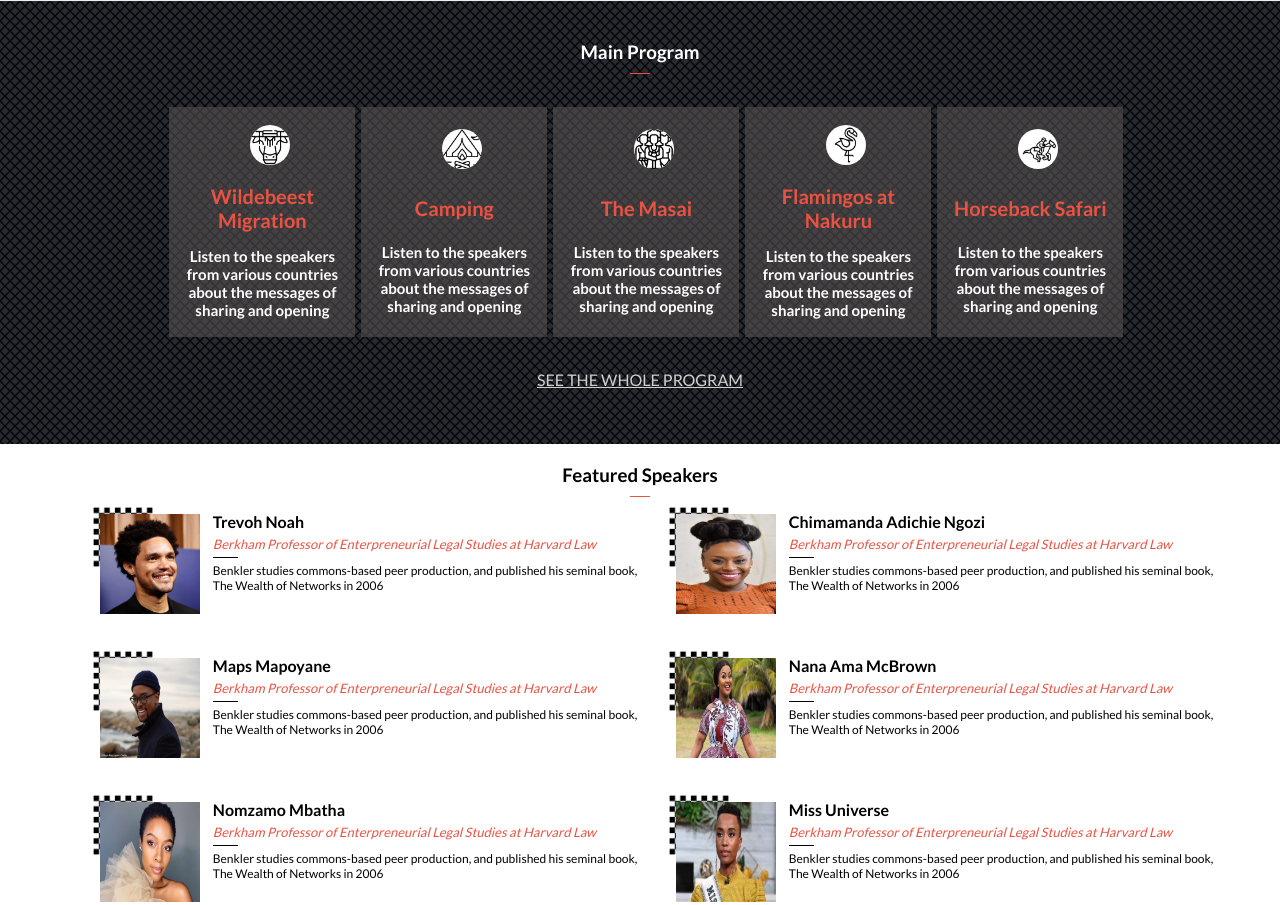
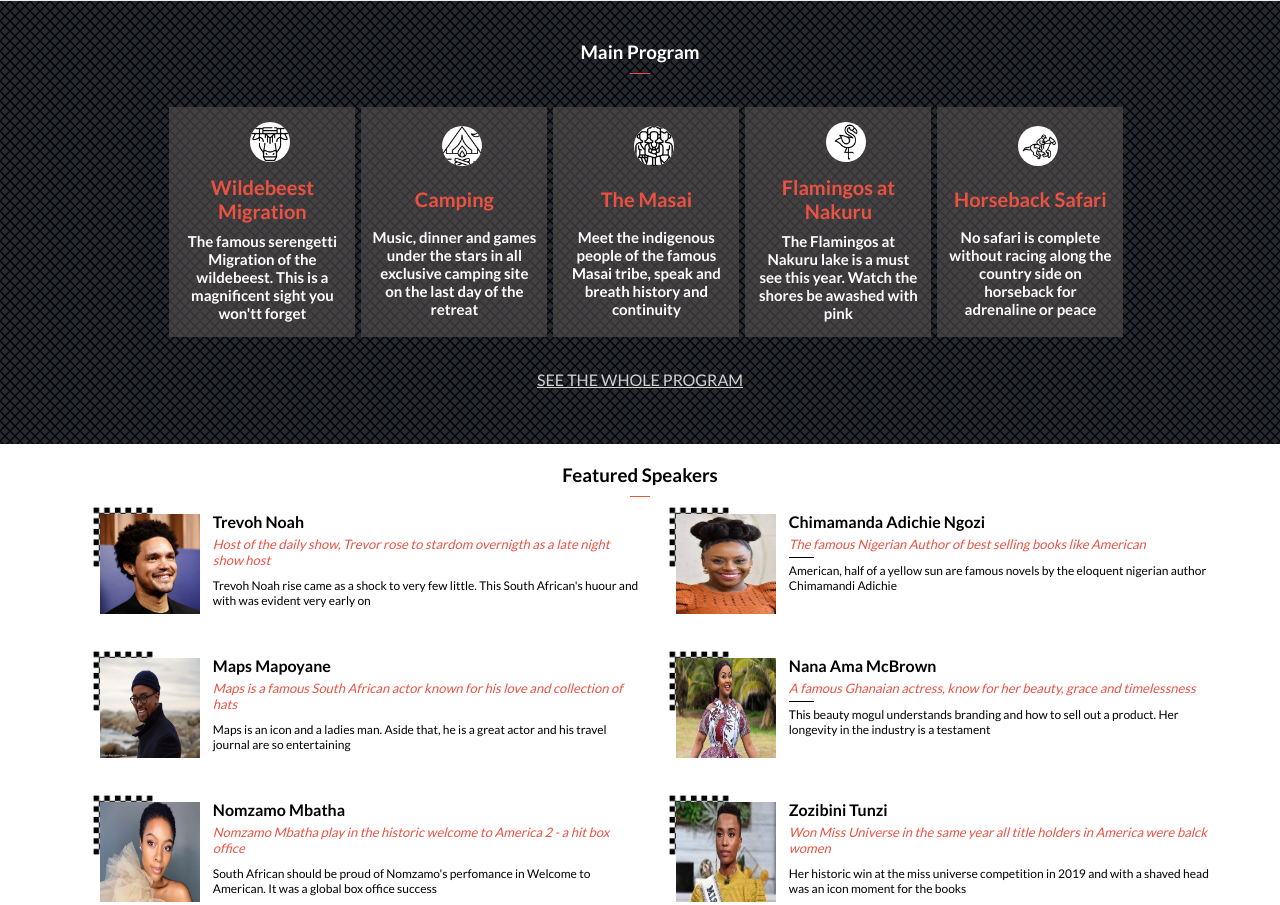
Before and after one commit to coderacheal/Safari-Retreat, a website: page index.html in a window 1280 px wide. Shown: the part 590-1495 px from the top of the page. Drawn offline with Linux system fonts and the light colour scheme.

Commit message:
Update read me file with live demo link and change speaker content

```diff
--- a/index.html
+++ b/index.html
@@ -65,27 +65,27 @@
                     <div class="program-description">
                         <div class="program-icon-div"><img src="images/ox.png" alt=""></div>
                         <p class="program-title">Wildebeest Migration </p>
-                        <div class="short-note"><p>Listen to the speakers from various countries about the messages of sharing and opening</p></div>
+                        <div class="short-note"><p>The famous serengetti Migration of the wildebeest. This is a magnificent sight you won'tt forget</p></div>
                     </div>
                     <div class="program-description">
                         <div class="program-icon-div"><img src="images/camp.png" alt=""></div>
                         <p class="program-title">Camping </p>
-                        <div class="short-note"><p>Listen to the speakers from various countries about the messages of sharing and opening</p></div>
+                        <div class="short-note"><p>Music, dinner and games under the stars in all exclusive camping site on the last day of the retreat</p></div>
                     </div>
                     <div class="program-description">
                         <div class="program-icon-div"><img src="images/tribe (1).png" alt=""></div>
                         <p class="program-title">The Masai  </p>
-                        <div class="short-note"><p>Listen to the speakers from various countries about the messages of sharing and opening</p></div>
+                        <div class="short-note"><p>Meet the indigenous people of the famous Masai tribe, speak and breath history and continuity</p></div>
                     </div>
                     <div class="program-description">
                         <div class="program-icon-div"><img src="images/flamingo.png" alt=""></div>
                         <p class="program-title">Flamingos at Nakuru</p>
-                        <div class="short-note"><p>Listen to the speakers from various countries about the messages of sharing and opening</p></div>
+                        <div class="short-note"><p>The Flamingos at Nakuru lake is a must see this year. Watch the shores be awashed with pink</p></div>
                     </div>
                     <div class="program-description">
                         <div class="program-icon-div"><img src="images/jockey.png" alt=""></div>
                         <p class="program-title">Horseback Safari </p>
-                        <div class="short-note"><p>Listen to the speakers from various countries about the messages of sharing and opening</p></div>
+                        <div class="short-note"><p>No safari is complete without racing along the country side on horseback for adrenaline or peace</p></div>
                     </div>
                 </div>
                 <div class="join-program-div">
--- a/js-files/script.js
+++ b/js-files/script.js
@@ -2,38 +2,38 @@ const speakers = [
   {
     speakerName: 'Trevoh Noah',
     speakerImage: 'images/trevoh.jpg',
-    speakerEducation: 'Berkham Professor of Enterpreneurial Legal Studies at Harvard Law',
-    speakerAccolades: 'Benkler studies commons-based peer production, and published his seminal book, The Wealth of Networks in 2006',
+    speakerEducation: 'Host of the daily show, Trevor rose to stardom overnigth as a late night show host',
+    speakerAccolades: 'Trevoh Noah rise came as a shock to very few little. This South African\'s huour and with was evident very early on',
   },
   {
     speakerName: 'Chimamanda Adichie Ngozi',
     speakerImage: 'images/chimamandi.jpg',
-    speakerEducation: 'Berkham Professor of Enterpreneurial Legal Studies at Harvard Law',
-    speakerAccolades: 'Benkler studies commons-based peer production, and published his seminal book, The Wealth of Networks in 2006',
+    speakerEducation: 'The famous Nigerian Author of best selling books like American',
+    speakerAccolades: 'American, half of a yellow sun are famous novels by the eloquent nigerian author Chimamandi Adichie',
   },
   {
     speakerName: 'Maps Mapoyane',
     speakerImage: 'images/maps.jpg',
-    speakerEducation: 'Berkham Professor of Enterpreneurial Legal Studies at Harvard Law',
-    speakerAccolades: 'Benkler studies commons-based peer production, and published his seminal book, The Wealth of Networks in 2006',
+    speakerEducation: 'Maps is a famous South African actor known for his love and collection of hats',
+    speakerAccolades: 'Maps is an icon and a ladies man. Aside that, he is a great actor and his travel journal are so entertaining',
   },
   {
     speakerName: 'Nana Ama McBrown',
     speakerImage: 'images/mcbrown.jpeg',
-    speakerEducation: 'Berkham Professor of Enterpreneurial Legal Studies at Harvard Law',
-    speakerAccolades: 'Benkler studies commons-based peer production, and published his seminal book, The Wealth of Networks in 2006',
+    speakerEducation: 'A famous Ghanaian actress, know for her beauty, grace and timelessness',
+    speakerAccolades: 'This beauty mogul understands branding and how to sell out a product. Her longevity in the industry is a testament',
   },
   {
     speakerName: ' Nomzamo Mbatha',
     speakerImage: 'images/grown-woman.jpg',
-    speakerEducation: 'Berkham Professor of Enterpreneurial Legal Studies at Harvard Law',
-    speakerAccolades: 'Benkler studies commons-based peer production, and published his seminal book, The Wealth of Networks in 2006',
+    speakerEducation: 'Nomzamo Mbatha play in the historic welcome to America 2 - a hit box office',
+    speakerAccolades: 'South African should be proud of Nomzamo\'s perfomance in Welcome to American. It was a global box office success',
   },
   {
-    speakerName: 'Miss Universe',
+    speakerName: 'Zozibini Tunzi',
     speakerImage: 'images/miss-universe.jpg',
-    speakerEducation: 'Berkham Professor of Enterpreneurial Legal Studies at Harvard Law',
-    speakerAccolades: 'Benkler studies commons-based peer production, and published his seminal book, The Wealth of Networks in 2006',
+    speakerEducation: 'Won Miss Universe in the same year all title holders in America were balck women',
+    speakerAccolades: 'Her historic win at the miss universe competition in 2019 and with a shaved head was an icon moment for the books',
   },
 ];
 
```
Also changed, not shown: README.md.
